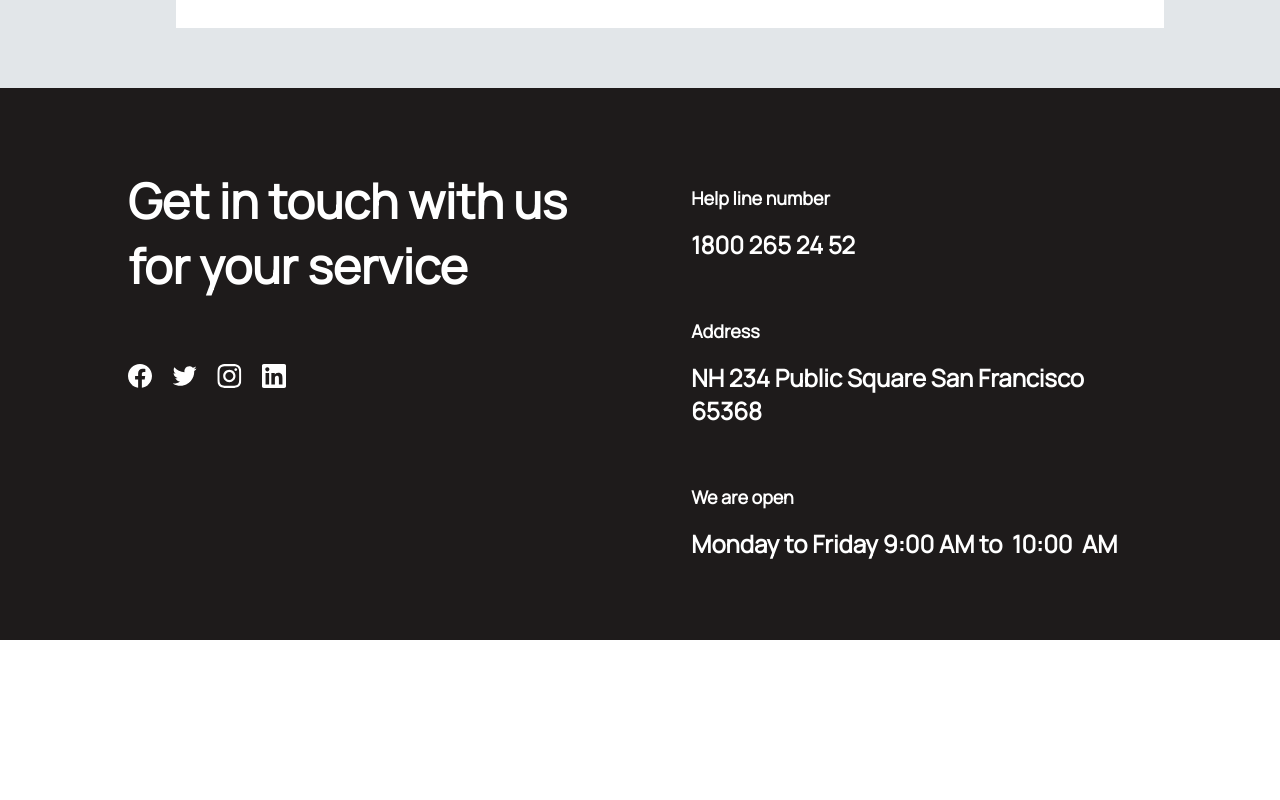
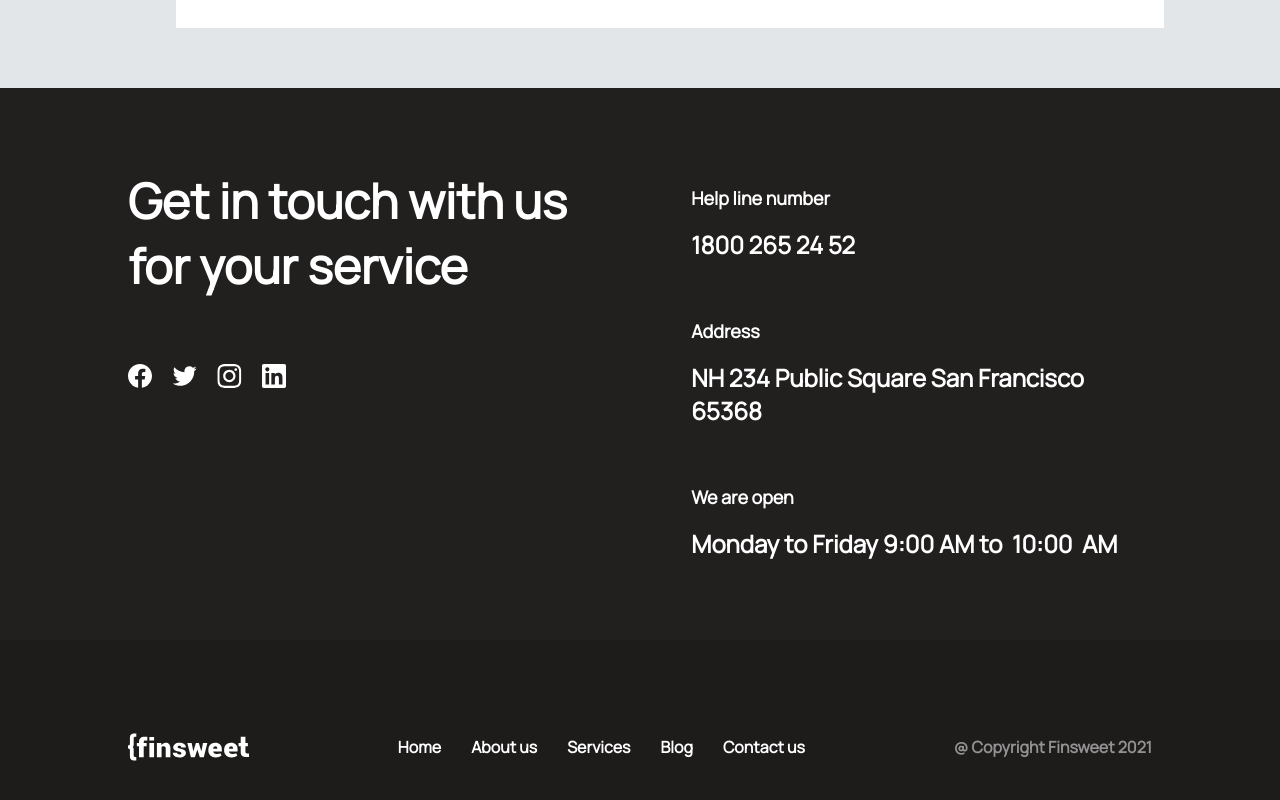
Before and after one commit to irminaj/autoservice_website, a React (Create React App) app in the folder autoservice-react-app/: page / in a window 1280 px wide. Shown: the part 6474-7274 px from the top of the page. Before the commit the page ends 7114 px from the top, so only its background shows below. Built offline with nearby package versions, Linux system fonts and the light colour scheme.

Commit message:
create bottom navbar and add it to the homepage

```diff
--- a/autoservice-react-app/src/components/footer/bottomNavbar/BottomNavbar.jsx
+++ b/autoservice-react-app/src/components/footer/bottomNavbar/BottomNavbar.jsx
@@ -0,0 +1,21 @@
+import React from "react";
+import WhiteLogo from "../../../assets/WhiteLogo.svg";
+import { BottomNavigationWrapperStyle, NavigationIconStyle, LinksContainerStyle, BottomNavigationContainerStyle, StyledLink, CopyrightTextStyle } from "./BottomNavbar.style";
+
+export const BottomNavbar = () => {
+  return (
+    <BottomNavigationWrapperStyle>
+      <BottomNavigationContainerStyle>
+        <NavigationIconStyle src={WhiteLogo} alt="Logo" />
+        <LinksContainerStyle>
+          <StyledLink to="/">Home</StyledLink>
+          <StyledLink to="/about">About us</StyledLink>
+          <StyledLink to="/services">Services</StyledLink>
+          <StyledLink to="/blog">Blog</StyledLink>
+          <StyledLink to="/contact">Contact us</StyledLink>
+        </LinksContainerStyle>
+        <CopyrightTextStyle>@ Copyright Finsweet 2021</CopyrightTextStyle>
+      </BottomNavigationContainerStyle>
+    </BottomNavigationWrapperStyle>
+  );
+};
--- a/autoservice-react-app/src/components/footer/bottomNavbar/BottomNavbar.style.jsx
+++ b/autoservice-react-app/src/components/footer/bottomNavbar/BottomNavbar.style.jsx
@@ -0,0 +1,40 @@
+import { styled } from "styled-components";
+import { Link } from "react-router-dom";
+
+export const BottomNavigationWrapperStyle = styled.div`
+  background-color: ${(props) => props.theme.colors.black};
+  padding: 80px 0;
+`;
+
+export const BottomNavigationContainerStyle = styled.div`
+  display: flex;
+  justify-content: space-between;
+  width: 80%;
+  margin: 0 auto;
+`;
+
+export const NavigationIconStyle = styled.img`
+  width: 121px;
+  color: ${(props) => props.theme.colors.white};
+`;
+
+export const LinksContainerStyle = styled.div`
+  display: flex;
+  gap: 30px;
+  align-self: center;
+`;
+
+export const StyledLink = styled(Link)`
+  text-decoration: none;
+  font-family: ${(props) => props.theme.fontFamily[0]};
+  font-size: ${(props) => props.theme.fontSizes.p2};
+  color: ${(props) => props.theme.colors.white};
+  font-weight: ${(props) => props.theme.fontWeight.semiBold};
+`;
+
+export const CopyrightTextStyle = styled.p`
+  font-family: ${(props) => props.theme.fontFamily[0]};
+  font-size: ${(props) => props.theme.fontSizes.p2};
+  color: #939191;
+  font-weight: ${(props) => props.theme.fontWeight.semiBold};
+`;
--- a/autoservice-react-app/src/components/footer/footerHero/FooterHero.style.jsx
+++ b/autoservice-react-app/src/components/footer/footerHero/FooterHero.style.jsx
@@ -2,6 +2,7 @@ import { styled } from "styled-components";
 
 export const FooterHeroWrapperStyle = styled.div`
   background-color: ${(props) => props.theme.colors.black};
+  opacity: 98%;
   padding: 80px 0;
 `;
 
--- a/autoservice-react-app/src/pages/home/Home.jsx
+++ b/autoservice-react-app/src/pages/home/Home.jsx
@@ -9,6 +9,7 @@ import { Brands } from "../../components/brandsSection/Brands";
 import { Testimonials } from "../../components/testimonialsSection/Testimonials";
 import { FAQ } from "../../components/faqSection/FAQ";
 import { FooterHero } from "../../components/footer/footerHero/FooterHero";
+import { BottomNavbar } from "../../components/footer/bottomNavbar/BottomNavbar";
 
 export const Home = () => {
   return (
@@ -23,6 +24,7 @@ export const Home = () => {
       <Testimonials />
       <FAQ />
       <FooterHero />
+      <BottomNavbar />
     </div>
   );
 };
```
Also changed, not shown: autoservice-react-app/src/assets/WhiteLogo.svg (added).
